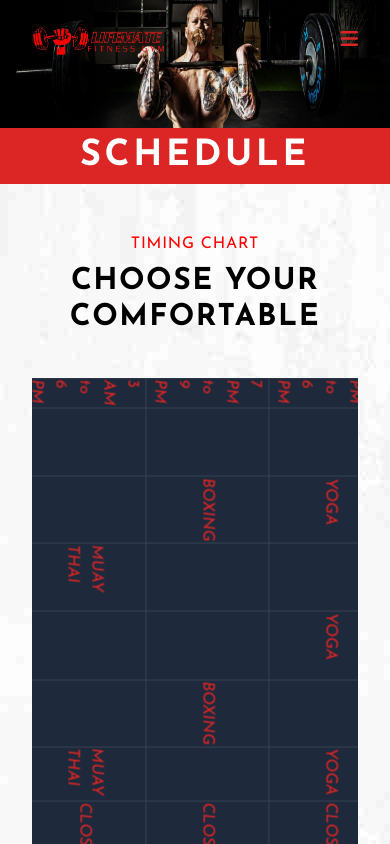
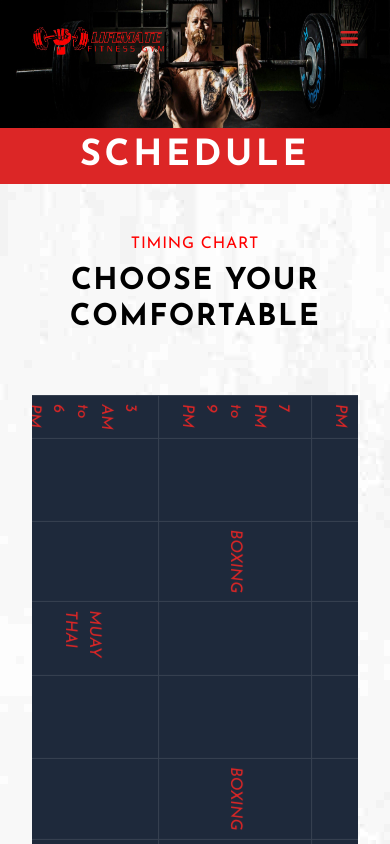
Before and after one commit to muhammadh03/lifemate, a React (Vite) app: page /schedule in a window 390 px wide. Shown: the top 844 px of the page. Built offline with nearby package versions, Linux system fonts and the light colour scheme.

Commit message:
some table changes added

```diff
--- a/src/Layout/Contents/Schedule.jsx
+++ b/src/Layout/Contents/Schedule.jsx
@@ -23,56 +23,56 @@ const Schedule = () => {
                         <table className='transform rotate-90 md:rotate-0 table-auto border-collapse border border-gray-700 w-full text-left italic my-8'>
                             <thead className='bg-slate-800 text-white text-xs md:text-sm lg:text-base'>
                                 <tr>
-                                    <th className='md:py-4 md:px-2 lg:py-6 lg:px-4'>Time</th>
-                                    <th className='md:py-4 md:px-2 lg:py-6 lg:px-4'>Monday</th>
-                                    <th className='md:py-4 md:px-2 lg:py-6 lg:px-4'>Tuesday</th>
-                                    <th className='md:py-4 md:px-2 lg:py-6 lg:px-4'>Wednesday</th>
-                                    <th className='md:py-4 md:px-2 lg:py-6 lg:px-4'>Thursday</th>
-                                    <th className='md:py-4 md:px-2 lg:py-6 lg:px-4'>Friday</th>
-                                    <th className='md:py-4 md:px-2 lg:py-6 lg:px-4'>Saturday</th>
-                                    <th className='md:py-4 md:px-2 lg:py-6 lg:px-4'>Sunday</th>
+                                    <th className='py-2 px-1 md:py-4 md:px-2 lg:py-6 lg:px-4'>Time</th>
+                                    <th className='py-2 px-1 md:py-4 md:px-2 lg:py-6 lg:px-4'>Monday</th>
+                                    <th className='py-2 px-1 md:py-4 md:px-2 lg:py-6 lg:px-4'>Tuesday</th>
+                                    <th className='py-2 px-1 md:py-4 md:px-2 lg:py-6 lg:px-4'>Wednesday</th>
+                                    <th className='py-2 px-1 md:py-4 md:px-2 lg:py-6 lg:px-4'>Thursday</th>
+                                    <th className='py-2 px-1 md:py-4 md:px-2 lg:py-6 lg:px-4'>Friday</th>
+                                    <th className='py-2 px-1 md:py-4 md:px-2 lg:py-6 lg:px-4'>Saturday</th>
+                                    <th className='py-2 px-1 md:py-4 md:px-2 lg:py-6 lg:px-4'>Sunday</th>
                                 </tr>
                             </thead>
                             <tbody className='bg-slate-800 text-red-600 md:text-sm lg:text-base'>
                                 <tr>
-                                    <td className='md:py-4 md:px-2 lg:py-6 lg:px-4 border border-gray-700'>9 AM <br />to<br /> 12 PM</td>
-                                    <td className='md:py-4 md:px-2 lg:py-6 lg:px-4 border border-gray-700'>WEIGHT LIFTING</td>
-                                    <td className='md:py-4 md:px-2 lg:py-6 lg:px-4 border border-gray-700'></td>
-                                    <td className='md:py-4 md:px-2 lg:py-6 lg:px-4 border border-gray-700'></td>
-                                    <td className='md:py-4 md:px-2 lg:py-6 lg:px-4 border border-gray-700'>WEIGHT LIFTING</td>
-                                    <td className='md:py-4 md:px-2 lg:py-6 lg:px-4 border border-gray-700'></td>
-                                    <td className='md:py-4 md:px-2 lg:py-6 lg:px-4 border border-gray-700'></td>
-                                    <td className='md:py-4 md:px-2 lg:py-6 lg:px-4 border border-gray-700'>CLOSED</td>
+                                    <td className='py-4 px-2 lg:py-6 lg:px-4 border border-gray-700'>9 AM <br />to<br /> 12 PM</td>
+                                    <td className='py-4 px-2 lg:py-6 lg:px-4 border border-gray-700'>WEIGHT LIFTING</td>
+                                    <td className='py-4 px-2 lg:py-6 lg:px-4 border border-gray-700'></td>
+                                    <td className='py-4 px-2 lg:py-6 lg:px-4 border border-gray-700'></td>
+                                    <td className='py-4 px-2 lg:py-6 lg:px-4 border border-gray-700'>WEIGHT LIFTING</td>
+                                    <td className='py-4 px-2 lg:py-6 lg:px-4 border border-gray-700'></td>
+                                    <td className='py-4 px-2 lg:py-6 lg:px-4 border border-gray-700'></td>
+                                    <td className='py-4 px-2 lg:py-6 lg:px-4 border border-gray-700'>CLOSED</td>
                                 </tr>
                                 <tr>
-                                    <td className='md:py-4 md:px-2 lg:py-6 lg:px-4 border border-gray-700'>5 PM <br />to<br /> 6 PM</td>
-                                    <td className='md:py-4 md:px-2 lg:py-6 lg:px-4 border border-gray-700'></td>
-                                    <td className='md:py-4 md:px-2 lg:py-6 lg:px-4 border border-gray-700'>YOGA</td>
-                                    <td className='md:py-4 md:px-2 lg:py-6 lg:px-4 border border-gray-700'></td>
-                                    <td className='md:py-4 md:px-2 lg:py-6 lg:px-4 border border-gray-700'>YOGA</td>
-                                    <td className='md:py-4 md:px-2 lg:py-6 lg:px-4 border border-gray-700'></td>
-                                    <td className='md:py-4 md:px-2 lg:py-6 lg:px-4 border border-gray-700'>YOGA</td>
-                                    <td className='md:py-4 md:px-2 lg:py-6 lg:px-4 border border-gray-700'>CLOSED</td>
+                                    <td className='py-4 px-2 lg:py-6 lg:px-4 border border-gray-700'>5 PM <br />to<br /> 6 PM</td>
+                                    <td className='py-4 px-2 lg:py-6 lg:px-4 border border-gray-700'></td>
+                                    <td className='py-4 px-2 lg:py-6 lg:px-4 border border-gray-700'>YOGA</td>
+                                    <td className='py-4 px-2 lg:py-6 lg:px-4 border border-gray-700'></td>
+                                    <td className='py-4 px-2 lg:py-6 lg:px-4 border border-gray-700'>YOGA</td>
+                                    <td className='py-4 px-2 lg:py-6 lg:px-4 border border-gray-700'></td>
+                                    <td className='py-4 px-2 lg:py-6 lg:px-4 border border-gray-700'>YOGA</td>
+                                    <td className='py-4 px-2 lg:py-6 lg:px-4 border border-gray-700'>CLOSED</td>
                                 </tr>
                                 <tr>
-                                    <td className='md:py-4 md:px-2 lg:py-6 lg:px-4 border border-gray-700'>7 PM <br />to<br /> 9 PM</td>
-                                    <td className='md:py-4 md:px-2 lg:py-6 lg:px-4 border border-gray-700'></td>
-                                    <td className='md:py-4 md:px-2 lg:py-6 lg:px-4 border border-gray-700'>BOXING</td>
-                                    <td className='md:py-4 md:px-2 lg:py-6 lg:px-4 border border-gray-700'></td>
-                                    <td className='md:py-4 md:px-2 lg:py-6 lg:px-4 border border-gray-700'></td>
-                                    <td className='md:py-4 md:px-2 lg:py-6 lg:px-4 border border-gray-700'>BOXING</td>
-                                    <td className='md:py-4 md:px-2 lg:py-6 lg:px-4 border border-gray-700'></td>
-                                    <td className='md:py-4 md:px-2 lg:py-6 lg:px-4 border border-gray-700'>CLOSED</td>
+                                    <td className='py-4 px-2 lg:py-6 lg:px-4 border border-gray-700'>7 PM <br />to<br /> 9 PM</td>
+                                    <td className='py-4 px-2 lg:py-6 lg:px-4 border border-gray-700'></td>
+                                    <td className='py-4 px-2 lg:py-6 lg:px-4 border border-gray-700'>BOXING</td>
+                                    <td className='py-4 px-2 lg:py-6 lg:px-4 border border-gray-700'></td>
+                                    <td className='py-4 px-2 lg:py-6 lg:px-4 border border-gray-700'></td>
+                                    <td className='py-4 px-2 lg:py-6 lg:px-4 border border-gray-700'>BOXING</td>
+                                    <td className='py-4 px-2 lg:py-6 lg:px-4 border border-gray-700'></td>
+                                    <td className='py-4 px-2 lg:py-6 lg:px-4 border border-gray-700'>CLOSED</td>
                                 </tr>
                                 <tr>
-                                    <td className='md:py-4 md:px-2 lg:py-6 lg:px-4 border border-gray-700'>3 AM <br />to<br /> 6 PM</td>
-                                    <td className='md:py-4 md:px-2 lg:py-6 lg:px-4 border border-gray-700'></td>
-                                    <td className='md:py-4 md:px-2 lg:py-6 lg:px-4 border border-gray-700'></td>
-                                    <td className='md:py-4 md:px-2 lg:py-6 lg:px-4 border border-gray-700'>MUAY THAI</td>
-                                    <td className='md:py-4 md:px-2 lg:py-6 lg:px-4 border border-gray-700'></td>
-                                    <td className='md:py-4 md:px-2 lg:py-6 lg:px-4 border border-gray-700'></td>
-                                    <td className='md:py-4 md:px-2 lg:py-6 lg:px-4 border border-gray-700'>MUAY THAI</td>
-                                    <td className='md:py-4 md:px-2 lg:py-6 lg:px-4 border border-gray-700'>CLOSED</td>
+                                    <td className='py-4 px-2 lg:py-6 lg:px-4 border border-gray-700'>3 AM <br />to<br /> 6 PM</td>
+                                    <td className='py-4 px-2 lg:py-6 lg:px-4 border border-gray-700'></td>
+                                    <td className='py-4 px-2 lg:py-6 lg:px-4 border border-gray-700'></td>
+                                    <td className='py-4 px-2 lg:py-6 lg:px-4 border border-gray-700'>MUAY THAI</td>
+                                    <td className='py-4 px-2 lg:py-6 lg:px-4 border border-gray-700'></td>
+                                    <td className='py-4 px-2 lg:py-6 lg:px-4 border border-gray-700'></td>
+                                    <td className='py-4 px-2 lg:py-6 lg:px-4 border border-gray-700'>MUAY THAI</td>
+                                    <td className='py-4 px-2 lg:py-6 lg:px-4 border border-gray-700'>CLOSED</td>
                                 </tr>
                                 {/* <tr>
                                 <td className='p-6 px-4 border border-gray-700'>9 AM <br />to<br /> 9 PM</td>
@@ -103,9 +103,9 @@ const Schedule = () => {
                         </p>
                         <h1 className='font-bold text-red-600'>BODY BUILDING & FITNESS TRAINING</h1>
                         <p>
-                            <span className='text-red-600'>** </span>
+                            {/* <span className='text-red-600'>** </span> */}
                             Every day of the week Monday to Saturday
-                            <span className='text-red-600'> **</span>
+                            {/* <span className='text-red-600'> **</span> */}
                         </p>
                     </div>
                 </div>
```
